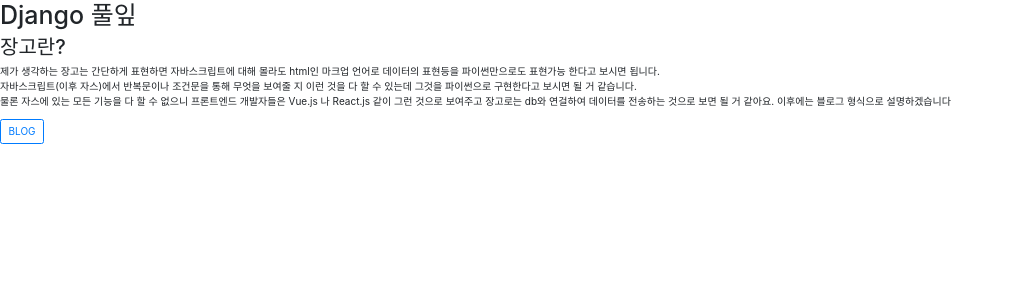
After one commit to HSC-1/django, a Python web app: template single_pages/templates/single_pages/big_moon.html in a window 1280 px wide. The commit adds this page. Shown: the top 300 px of the page, without its empty margins (0-1013 px from the left). Run offline with Jinja, Linux system fonts and the light colour scheme; the template is opened without the code that fills it, so the values that code supplies are empty; some libraries are stand-ins or nearby versions.

Commit message:
big_moon

```diff
--- a/do_it_django/urls.py
+++ b/do_it_django/urls.py
@@ -20,6 +20,7 @@ from django.conf import settings
 from django.conf.urls.static import static
 
 urlpatterns = [
+    path('', include('single_pages.urls')),
     path('blog/', include('first_project.urls')),
     path('admin/', admin.site.urls),
 ]
--- /dev/null
+++ b/single_pages/templates/single_pages/big_moon.html
@@ -0,0 +1,36 @@
+<!DOCTYPE html>
+<html lang="ko">
+
+<head>
+    <meta charset="UTF-8">
+    <meta http-equiv="X-UA-Compatible" content="IE=edge">
+    <meta name="viewport" content="width=device-width, initial-scale=1.0">
+    <!-- 합쳐지고 최소화된 최신 CSS -->
+    <link rel="stylesheet" href="https://maxcdn.bootstrapcdn.com/bootstrap/3.3.2/css/bootstrap.min.css">
+    <link rel="stylesheet" href="https://maxcdn.bootstrapcdn.com/bootstrap/3.3.2/css/bootstrap-theme.min.css">
+    <link rel="stylesheet" href="https://stackpath.bootstrapcdn.com/bootstrap/4.3.1/css/bootstrap.min.css" integrity="sha384-ggOyR0iXCbMQv3Xipma34MD+dH/1fQ784/j6cY/iJTQUOhcWr7x9JvoRxT2MZw1T" crossorigin="anonymous">
+    <script src="https://maxcdn.bootstrapcdn.com/bootstrap/3.3.2/js/bootstrap.min.js"></script>
+
+    <!-- 부가적인 테마 -->
+
+    <!-- 합쳐지고 최소화된 최신 자바스크립트 -->
+    <title>Document</title>
+</head>
+
+<body>
+    <h1>Django 풀잎</h1>
+    <h2>장고란?</h2>
+    <p> 제가 생각하는 장고는 간단하게 표현하면 자바스크립트에 대해 몰라도
+        html인 마크업 언어로 데이터의 표현등을 파이썬만으로도 표현가능 한다고 보시면 됩니다.
+        <br>
+        자바스크립트(이후 자스)에서 반복문이나 조건문을 통해 무엇을 보여줄 지 이런 것을 다 할 수 있는데 그것을 파이썬으로 구현한다고 보시면 될 거 같습니다.
+        <br>
+        물론 자스에 있는 모든 기능을 다 할 수 없으니 프론트엔드 개발자들은 Vue.js 나 React.js 같이 그런 것으로 보여주고 장고로는 db와 연걸하여 데이터를 전송하는 것으로 보면 될 거 같아요.
+        이후에는 블로그 형식으로 설명하겠습니다
+    </p>
+    <a href="/blog/" class="btn btn-outline-primary"> BLOG</a>
+
+
+</body>
+
+</html>
--- /dev/null
+++ b/single_pages/urls.py
@@ -0,0 +1,5 @@
+from django.urls import path
+from . import views
+urlpatterns = [
+    path('', views.big_moon)
+]
--- a/single_pages/views.py
+++ b/single_pages/views.py
@@ -1,3 +1,8 @@
 from django.shortcuts import render
 
 # Create your views here.
+def big_moon(request):
+    return render(
+        request,
+        'single_pages/big_moon.html'
+    )
```
Also changed, not shown: first_project/templates/blog/index.html (added, +32 -0 lines), first_project/templates/first_project/post_detail.html (+3 -9 lines).
